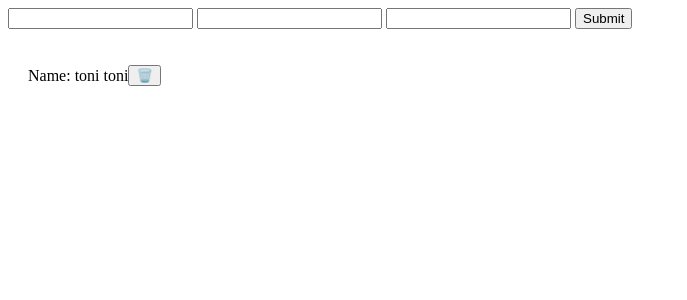
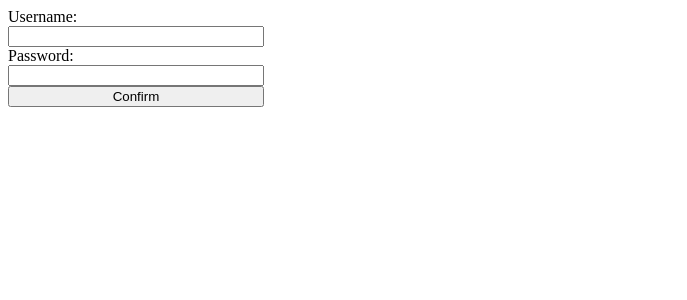
Before and after one commit to bejoac/websitex, a Django app: page / in a window 1280 px wide. Shown: the top 300 px of the page, without its empty margins (0-687 px from the left). Run offline with Django 5.2, Linux system fonts and the light colour scheme; data comes from the database, SQL or seed files in the repository; both versions use the stored data as it was after the commit; some libraries are stand-ins or nearby versions.

Commit message:
It is now possible to create an user

```diff
--- a/websitex_project/static/css/styles.css
+++ b/websitex_project/static/css/styles.css
@@ -13,6 +13,12 @@
     transition: opacity 200ms ease-in;
 }
 
+.login-form {
+    display: flex;
+    flex-direction: column;
+    width: 20vw;
+}
+
 .htmx-request.htmx-indicator { opacity: 1; }
 
 .htmx-request .htmx-indicator { opacity: 1; }
--- a/websitex_project/templates/home.html
+++ b/websitex_project/templates/home.html
@@ -6,7 +6,8 @@
         <link rel="stylesheet" href="{% static 'css/styles.css' %}">
     </head>
     <body>
-        {% include "form.html" %}
-        {% include "listing_persons.html" %}
+        <!-- {% include "form.html" %}
+        {% include "listing_persons.html" %} -->
+        {% include "login.html" %}
     </body>
 </html>
--- /dev/null
+++ b/websitex_project/templates/login.html
@@ -0,0 +1,6 @@
+{% load static %}
+<form class="login-form">
+  Username: <input name="username" type="text" required></input>
+  Password: <input name="password" type="password" required></input>
+  <button hx-post="/login/" hx-headers='{"X-CSRFToken": "{{ csrf_token }}"}'>Confirm</button>
+</form>
--- a/websitex_project/urls.py
+++ b/websitex_project/urls.py
@@ -14,6 +14,7 @@ Including another URLconf
     1. Import the include() function: from django.urls import include, path
     2. Add a URL to urlpatterns:  path('blog/', include('blog.urls'))
 """
+
 from django.contrib import admin
 from django.urls import path
 from . import views
@@ -23,4 +24,5 @@ urlpatterns = [
     path("", views.home),
     path("add_user/", views.add_user),
     path("delete_user/<int:id>/", views.delete_user),
+    path("login/", views.login),
 ]
--- a/websitex_project/views.py
+++ b/websitex_project/views.py
@@ -4,6 +4,8 @@ from .models import Person
 from django.middleware.csrf import get_token
 import time
 from django.template.loader import render_to_string
+
+from django.contrib.auth.models import User
 
 def home(request):
     persons = Person.objects.all()
@@ -30,3 +32,11 @@ def delete_user(request, id):
     person_to_delete.delete()
     time.sleep(2)
     return HttpResponse("")
+
+def login(request):
+    username = request.POST.get("username")
+    password = request.POST.get("password")
+    print(username)
+    user = User.objects.create_user(username=username, password=password)
+
+    return HttpResponse("Logged in!")
```
Also changed, not shown: db.sqlite3, websitex_project/models.py (line endings or trailing spaces).
